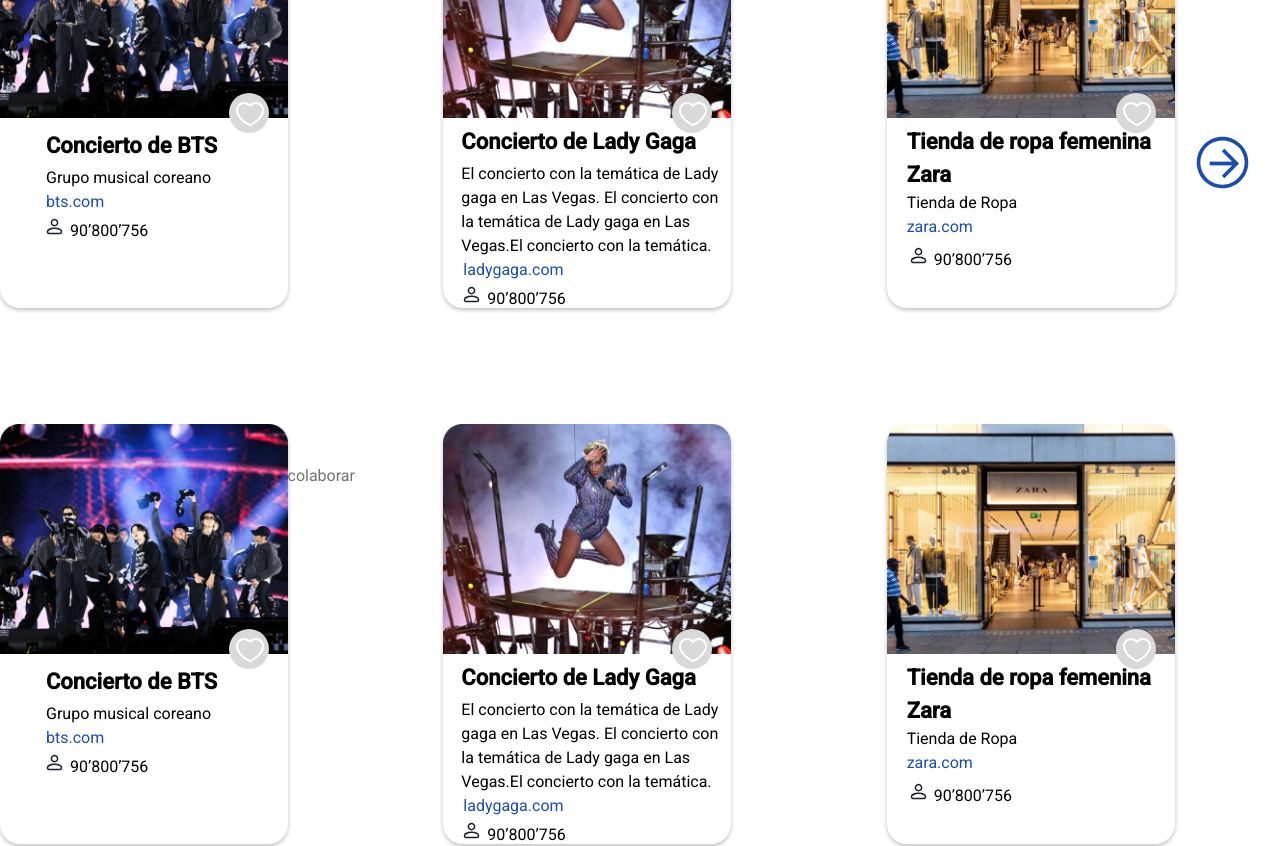
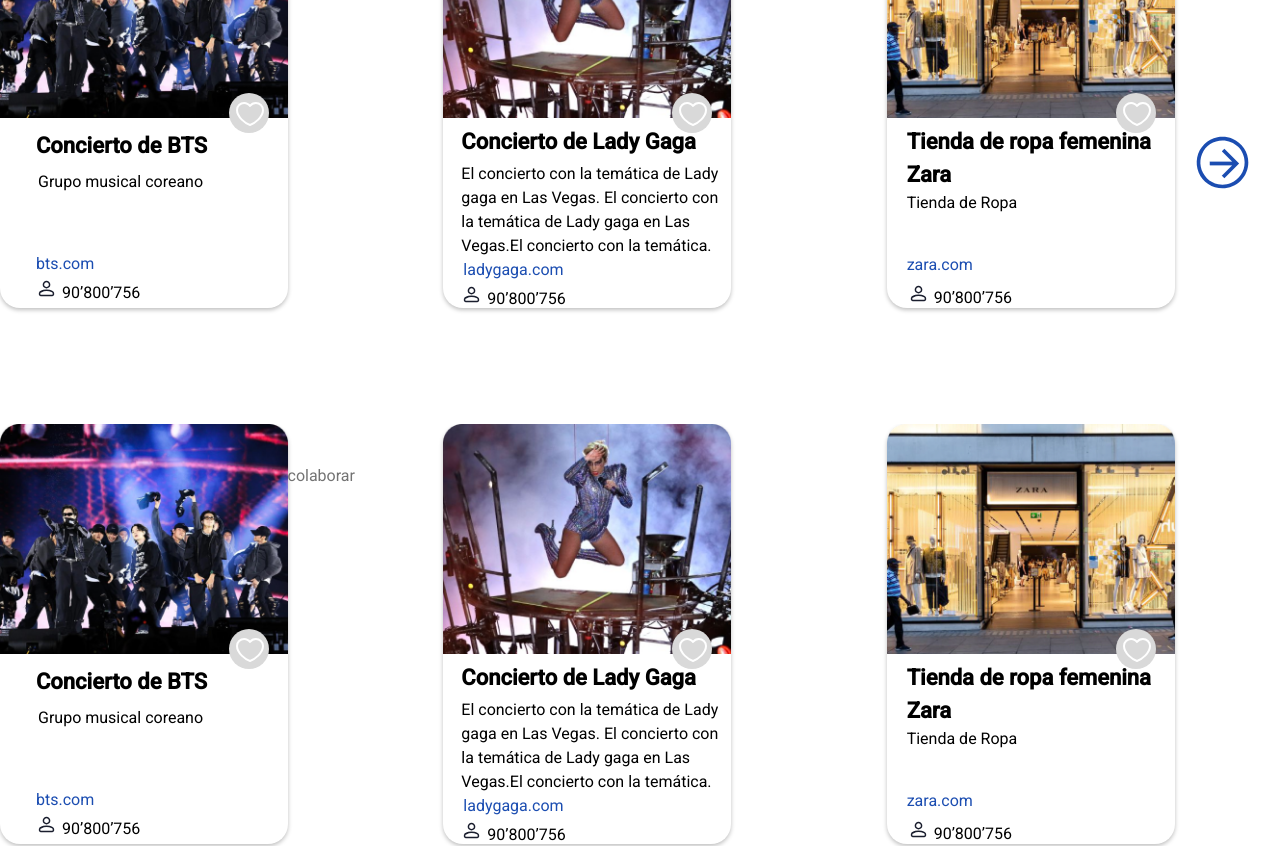
Before and after one commit to hernanmartinez1209/repo_proyecto_academlo, a Next.js app: page / in a window 1280 px wide. Shown: the part 780-1626 px from the top of the page. Built offline with nearby package versions, Linux system fonts and the light colour scheme.

Commit message:
feat: added layout component arreglo2.2

```diff
--- a/components/Cart.tsx
+++ b/components/Cart.tsx
@@ -45,13 +45,16 @@
             </picture>
 
             <Likes />
-            <article className="relative bottom-16 pl-[23px] ">
-              <h1 className="h1_cart padig-left pl-[23px] mt-1"> {userName[2]} </h1>
-              <p className="padig-left pl-[23px] mt-1">{userDescripcio[2]}</p>
-              <a href="bts.com" className="text-[#1B4DB1] pl-[23px] mt-1 ">
+            <article className="relative bottom-16 pl-[18px] ">
+              <h1 className="h1_cart padig-left pl-[18px] mt-1"> {userName[2]} </h1>
+              <p className="padig-left pl-[20px] mt-2">{userDescripcio[2]}</p>
+              <div className='mt-[58px]'>
+                <a href="bts.com" className="text-[#1B4DB1] pl-[18px]">
                 bts.com
               </a>
-              <svg className='ml-[23px] mt-1'
+              </div>
+
+              <svg className='ml-[20px] mt-1'
                 width="17"
                 height="17"
                 viewBox="0 0 17 17"
@@ -64,7 +67,7 @@
                   strokeWidth="1.5"
                 />
               </svg>
-              <p className=" relative left-6 bottom-4 pl-[23px]"> {userVotos[0]} </p>
+              <p className=" relative left-6 bottom-4 pl-[20px]"> {userVotos[0]} </p>
             </article>
           </div>
         </SwiperSlide>
@@ -107,9 +110,12 @@
             <article className="relative bottom-16 ">
               <h1 className="h1_cart pl-[20px] "> {userName[1]} </h1>
               <p className="pl-[20px]">{userDescripcio[1]}</p>
-              <a href="zara.com" className="text-[#1B4DB1] pl-[20px]">
+              <div className='mt-[38px]'>
+                <a href="zara.com" className="text-[#1B4DB1] pl-[20px]">
                 zara.com
               </a>
+              </div>
+
               <svg className='ml-[23px] mt-2'
                 width="17"
                 height="17"
```
Also changed, not shown: 2 other files (tests, documents, lock files or other folders).
